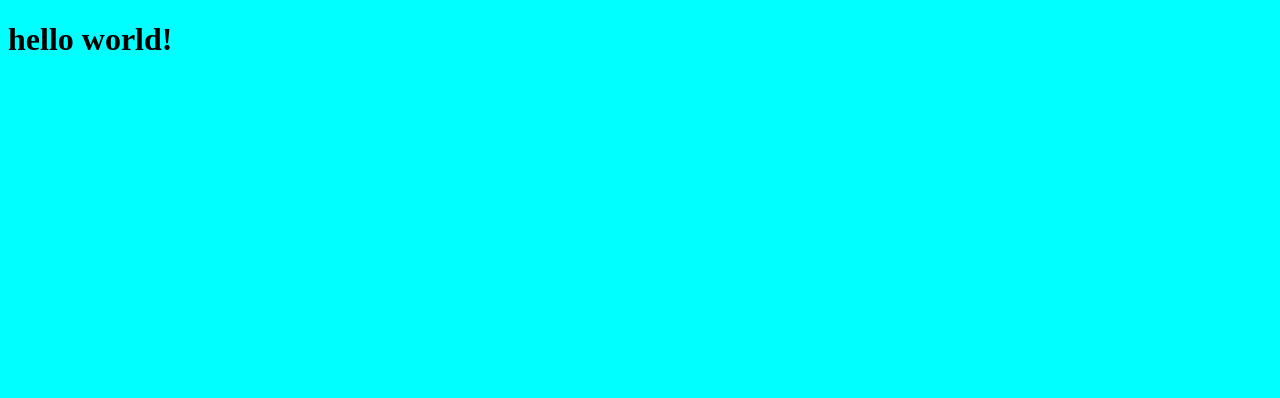
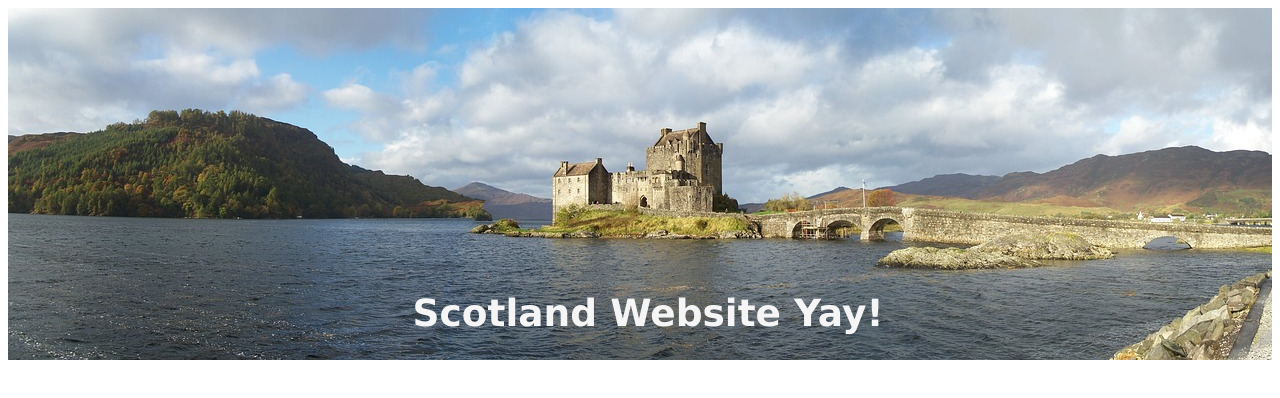
Before and after one commit to Exponential182/Practice-Website, a plain HTML site: page index.html in a window 1280 px wide. Drawn offline with Linux system fonts and the light colour scheme.

Commit message:
Update Image Reference, Added hero-image/text, tried to import fonts

```diff
--- a/index.html
+++ b/index.html
@@ -5,6 +5,10 @@
         <title>Website Test 1</title>
     </head>
     <body>
-        <h1>hello world!</h1>
+        <section class="hero-image">
+            <div class="hero-text">
+                <h1>Scotland Website Yay!</h1>
+            </div>
+        </section>
     </body>
 </html>
--- a/style.css
+++ b/style.css
@@ -1,3 +1,22 @@
-body{
-    background-color: aqua;
+@import url('https://fonts.googleapis.com/css2?family=Noto+Sans:ital,wght@0,100..900;1,100..900');
+body, html{
+    height: 100%;
+    font-family: Verdana, Geneva, Tahoma, sans-serif;
 }
+
+.hero-image{
+    background-image: url("WebsiteResources/scotland-1987599_1280.jpg");
+    height: 352px;
+    background-position: center;
+    background-repeat: no-repeat;
+    background-size: cover;
+}
+
+.hero-text{
+    font-size: 25px;
+    color: whitesmoke;
+    position: absolute;
+    top: 260px;
+    text-align: center;
+    width: 100%;
+}
```
Also changed, not shown: WebsiteResources/Information.txt (renamed from Website Resources/Information.txt), WebsiteResources/bagpipes.jpg (renamed from Website Resources/bagpipes.jpg), WebsiteResources/edinburgh-castle-959083_1280.jpg (renamed from Website Resources/edinburgh-castle-959083_1280.jpg), WebsiteResources/eilean-donan-5570684_1280.jpg (renamed from Website Resources/eilean-donan-5570684_1280.jpg), WebsiteResources/haggis.jpg (renamed from Website Resources/haggis.jpg), WebsiteResources/kilt.jpg (renamed from Website Resources/kilt.jpg), WebsiteResources/oban-114173_1280.jpg (renamed from Website Resources/oban-114173_1280.jpg), WebsiteResources/scotland-1987599_1280.jpg (renamed from Website Resources/scotland-1987599_1280.jpg), WebsiteResources/scottish-castle-967972_1280.jpg (renamed from Website Resources/scottish-castle-967972_1280.jpg), WebsiteResources/skye-540130_1280.jpg (renamed from Website Resources/skye-540130_1280.jpg).
